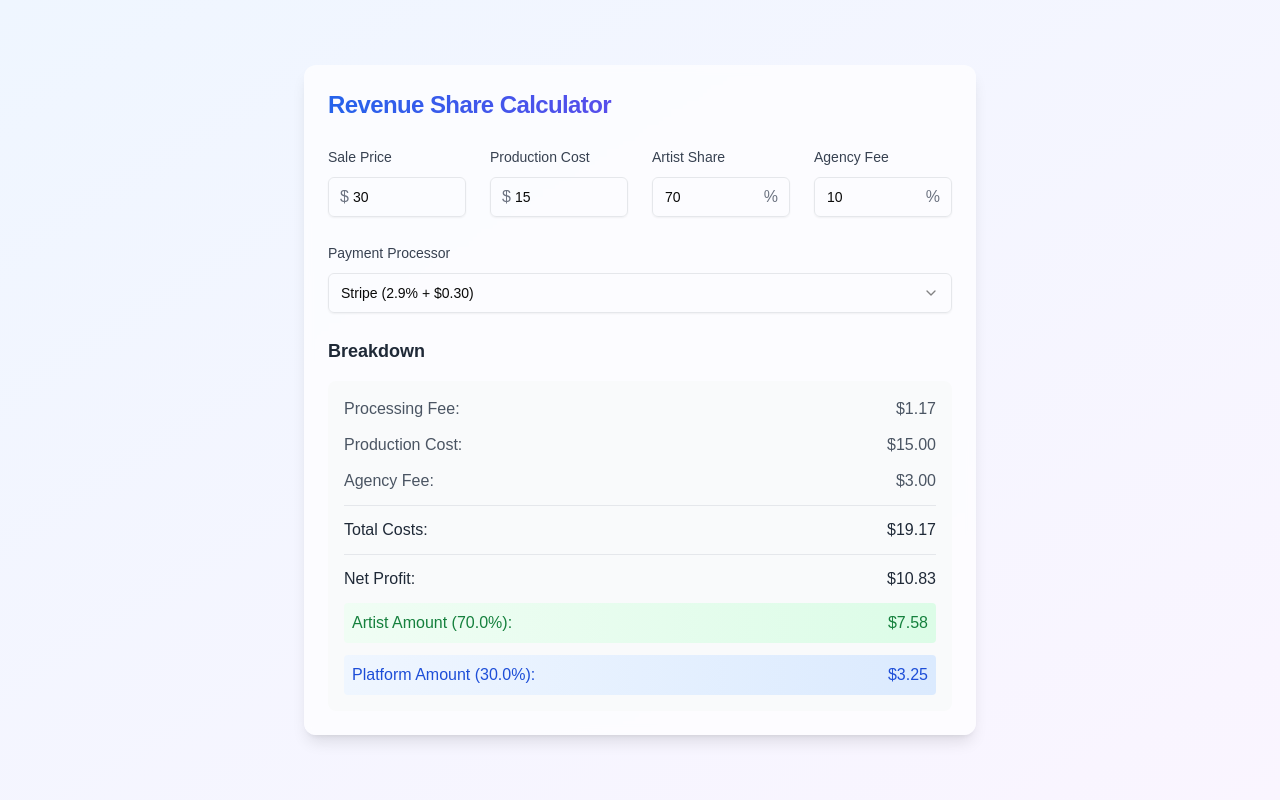
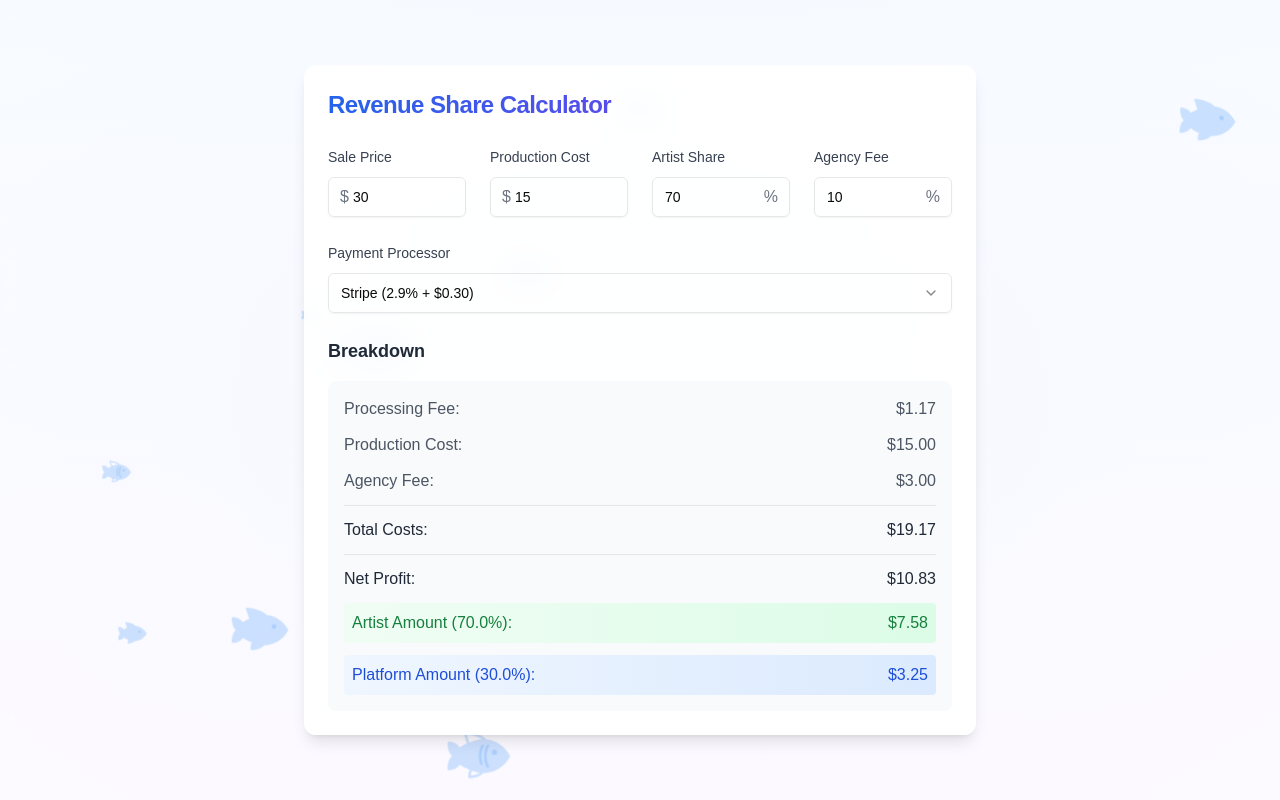
Before and after one commit to sphereboy/revenue-calculator, a Next.js app: page / in a window 1280 px wide. Built offline with nearby package versions, Linux system fonts and the light colour scheme.

Commit message:
Added framer-motion dependency and updated page layout with UnderwaterBackground component; improved styling of RevenueCalculator card.

```diff
--- a/package.json
+++ b/package.json
@@ -14,6 +14,7 @@
     "autoprefixer": "^10.4.20",
     "class-variance-authority": "^0.7.1",
     "clsx": "^2.1.1",
+    "framer-motion": "^11.12.0",
     "lucide-react": "^0.464.0",
     "next": "15.0.3",
     "react": "19.0.0-rc-66855b96-20241106",
--- a/src/app/page.tsx
+++ b/src/app/page.tsx
@@ -1,9 +1,13 @@
 import RevenueCalculator from "@/components/revenue-calculator-interactive";
+import UnderwaterBackground from "@/components/underwater-background";
 
 export default function Home() {
   return (
-    <main className="min-h-screen w-full flex items-center justify-center p-4 bg-gradient-to-br from-blue-50 to-purple-50">
-      <RevenueCalculator />
-    </main>
+    <div className="relative w-screen h-screen overflow-hidden">
+      <UnderwaterBackground />
+      <main className="relative h-full w-full flex items-center justify-center p-4 z-10">
+        <RevenueCalculator />
+      </main>
+    </div>
   );
 }
--- a/src/components/revenue-calculator-interactive.tsx
+++ b/src/components/revenue-calculator-interactive.tsx
@@ -64,7 +64,7 @@ const RevenueCalculator = () => {
   };
 
   return (
-    <Card className="w-full max-w-2xl shadow-lg border-0 bg-white/70 backdrop-blur-sm">
+    <Card className="w-full max-w-2xl shadow-lg border-0 bg-white/90 backdrop-blur-md">
       <CardHeader className="space-y-1">
         <CardTitle className="text-2xl font-bold bg-gradient-to-r from-blue-600 to-purple-600 bg-clip-text text-transparent">
           Revenue Share Calculator
--- /dev/null
+++ b/src/components/underwater-background.tsx
@@ -0,0 +1,192 @@
+"use client";
+
+import { useEffect, useState } from "react";
+import { motion, AnimatePresence } from "framer-motion";
+
+type Fish = {
+  id: number;
+  x: number;
+  y: number;
+  scale: number;
+  speed: number;
+  delay: number;
+  type: "fish1" | "fish2" | "fish3";
+  verticalOffset: number;
+  rotationOffset: number;
+  amplitude: number;
+};
+
+const FishSvg = ({ type }: { type: Fish["type"] }) => {
+  const fishTypes = {
+    fish1: (
+      <g>
+        <path
+          d="M510.646,261.469C468.003,185.134,397.9,138.456,315.733,129.806c-41.195-52.03-170.456-65.211-176.035-65.754 c-3.635-0.375-7.292,1.208-9.521,4.167c-2.24,2.938-2.792,6.833-1.458,10.281c12.673,32.896,25.656,70.313,29.092,85.621 c-23.473,10.741-43.99,22.163-57.217,31.681c-28.688-45.896-87.25-46.469-89.927-46.469C4.771,149.333,0,154.104,0,160 c0,61.802,21.542,92.823,35.948,106.667C21.542,280.51,0,311.531,0,373.333C0,379.229,4.771,384,10.667,384 c2.677,0,61.24-0.573,89.927-46.469c17.573,12.646,47.957,28.637,81.159,41.931c-7.337,11.867-11.086,30.742-11.086,57.871 c0,5.896,4.771,10.667,10.667,10.667c3.172,0,75.708-0.629,111.832-43.003c91.87-1.775,170.978-49.891,217.48-133.133 C512.448,268.635,512.448,264.698,510.646,261.469z M154.906,87.417c35.841,5.188,94.682,17.952,127.934,40.799 c-30.66,1.198-69.78,12.79-105.243,27.336C172.875,136.802,162.398,107.509,154.906,87.417z M192.25,426.052 c1.421-29.671,8.267-37.254,10.186-38.806c20.786,7.296,41.846,13.094,60.969,16.004 C240.266,419.531,208.723,424.598,192.25,426.052z"
+          fill="currentColor"
+        />
+        <path
+          d="M320,266.666c0-49.083,19.365-79.146,19.563-79.448c3.229-4.917,1.875-11.521-3.021-14.771 c-4.896-3.229-11.5-1.906-14.75,2.969c-0.948,1.417-23.125,35.333-23.125,91.25c0,55.917,22.177,89.833,23.125,91.25 c2.052,3.083,5.438,4.75,8.885,4.75c2.031,0,4.083-0.583,5.906-1.792c4.906-3.271,6.229-9.885,2.958-14.792 C339.344,345.792,320,316.198,320,266.666z"
+          fill="currentColor"
+        />
+        <path
+          d="M293.875,172.448c-4.906-3.229-11.49-1.906-14.75,2.969C278.177,176.833,256,210.75,256,266.666 c0,29.865,6.437,53.333,11.844,67.76c1.604,4.281,5.667,6.927,9.99,6.927c1.24,0,2.51-0.219,3.74-0.677 c5.521-2.063,8.313-8.208,6.25-13.729c-4.781-12.781-10.49-33.615-10.49-60.281c0-49.083,19.365-79.146,19.563-79.448 C300.125,182.302,298.771,175.698,293.875,172.448z"
+          fill="currentColor"
+        />
+        <circle cx="383.999" cy="234.665" r="21.333" fill="currentColor" />
+      </g>
+    ),
+    fish2: (
+      <g transform="scale(-0.8, 0.8)">
+        <path
+          d="M510.646,261.469C468.003,185.134,397.9,138.456,315.733,129.806c-41.195-52.03-170.456-65.211-176.035-65.754 c-3.635-0.375-7.292,1.208-9.521,4.167c-2.24,2.938-2.792,6.833-1.458,10.281c12.673,32.896,25.656,70.313,29.092,85.621 c-23.473,10.741-43.99,22.163-57.217,31.681c-28.688-45.896-87.25-46.469-89.927-46.469C4.771,149.333,0,154.104,0,160 c0,61.802,21.542,92.823,35.948,106.667C21.542,280.51,0,311.531,0,373.333C0,379.229,4.771,384,10.667,384 c2.677,0,61.24-0.573,89.927-46.469c17.573,12.646,47.957,28.637,81.159,41.931c-7.337,11.867-11.086,30.742-11.086,57.871 c0,5.896,4.771,10.667,10.667,10.667c3.172,0,75.708-0.629,111.832-43.003c91.87-1.775,170.978-49.891,217.48-133.133 C512.448,268.635,512.448,264.698,510.646,261.469z"
+          fill="currentColor"
+        />
+        <circle cx="383.999" cy="234.665" r="21.333" fill="currentColor" />
+      </g>
+    ),
+    fish3: (
+      <g transform="scale(0.6, 0.6)">
+        <path
+          d="M510.646,261.469C468.003,185.134,397.9,138.456,315.733,129.806c-41.195-52.03-170.456-65.211-176.035-65.754 c-3.635-0.375-7.292,1.208-9.521,4.167c-2.24,2.938-2.792,6.833-1.458,10.281c12.673,32.896,25.656,70.313,29.092,85.621 c-23.473,10.741-43.99,22.163-57.217,31.681c-28.688-45.896-87.25-46.469-89.927-46.469C4.771,149.333,0,154.104,0,160 c0,61.802,21.542,92.823,35.948,106.667C21.542,280.51,0,311.531,0,373.333C0,379.229,4.771,384,10.667,384 c2.677,0,61.24-0.573,89.927-46.469c17.573,12.646,47.957,28.637,81.159,41.931c-7.337,11.867-11.086,30.742-11.086,57.871 c0,5.896,4.771,10.667,10.667,10.667c3.172,0,75.708-0.629,111.832-43.003c91.87-1.775,170.978-49.891,217.48-133.133 C512.448,268.635,512.448,264.698,510.646,261.469z"
+          fill="currentColor"
+        />
+        <circle cx="383.999" cy="234.665" r="21.333" fill="currentColor" />
+      </g>
+    ),
+  };
+
+  return fishTypes[type];
+};
+
+const UnderwaterBackground = () => {
+  const [mounted, setMounted] = useState(false);
+  const [fishes, setFishes] = useState<Fish[]>([]);
+
+  useEffect(() => {
+    const generateFishes = () => {
+      const newFishes: Fish[] = [];
+      const fishTypes: Fish["type"][] = ["fish1", "fish2", "fish3"];
+
+      for (let i = 0; i < 15; i++) {
+        newFishes.push({
+          id: i,
+          x: Math.random() * 100,
+          y: Math.random() * 100,
+          scale: 0.5 + Math.random() * 1.5,
+          speed: 20 + Math.random() * 40,
+          delay: Math.random() * -20,
+          type: fishTypes[Math.floor(Math.random() * fishTypes.length)],
+          verticalOffset: Math.random() * 4,
+          rotationOffset: Math.random() * 4,
+          amplitude: 1 + Math.random() * 2,
+        });
+      }
+      setFishes(newFishes);
+    };
+
+    generateFishes();
+    setMounted(true);
+  }, []);
+
+  if (!mounted) return null;
+
+  return (
+    <div className="absolute inset-0 overflow-hidden">
+      {/* Background gradients */}
+      <div className="absolute inset-0 bg-gradient-to-b from-blue-50/50 to-purple-50/50" />
+      <div className="absolute inset-0 bg-[radial-gradient(ellipse_at_center,_var(--tw-gradient-stops))] from-blue-100/20 via-blue-50/10 to-transparent" />
+
+      {/* Bubbles */}
+      <AnimatePresence>
+        {mounted && (
+          <div className="absolute inset-0">
+            {[...Array(20)].map((_, i) => {
+              const randomX = `${Math.random() * 100}%`;
+              const randomScale = 0.5 + Math.random() * 1;
+              const randomDuration = 10 + Math.random() * 20;
+              const randomDelay = Math.random() * -30;
+
+              return (
+                <motion.div
+                  key={`bubble-${i}`}
+                  className="absolute w-2 h-2 bg-white/20 rounded-full"
+                  initial={{ x: randomX, y: "100vh", scale: randomScale }}
+                  animate={{
+                    y: "-20vh",
+                    transition: {
+                      duration: randomDuration,
+                      repeat: Infinity,
+                      delay: randomDelay,
+                    },
+                  }}
+                />
+              );
+            })}
+          </div>
+        )}
+      </AnimatePresence>
+
+      {/* Fish */}
+      <AnimatePresence>
+        {mounted &&
+          fishes.map((fish) => (
+            <motion.div
+              key={fish.id}
+              className="absolute"
+              style={{
+                width: 0,
+                height: 0,
+              }}
+              initial={{ x: "-10vw", y: `${fish.y}vh` }}
+              animate={{
+                x: "110vw",
+                y: [
+                  `${fish.y}vh`,
+                  `${fish.y + fish.amplitude}vh`,
+                  `${fish.y - fish.amplitude}vh`,
+                  `${fish.y}vh`,
+                ],
+                transition: {
+                  x: {
+                    duration: fish.speed,
+                    repeat: Infinity,
+                    ease: "linear",
+                    delay: fish.delay,
+                  },
+                  y: {
+                    duration: 4,
+                    repeat: Infinity,
+                    ease: "easeInOut",
+                    times: [0, 0.33, 0.66, 1],
+                    delay: fish.verticalOffset,
+                  },
+                },
+              }}
+            >
+              <motion.svg
+                width={48 * fish.scale}
+                height={48 * fish.scale}
+                viewBox="0 0 512 512"
+                className="text-blue-400/30"
+                initial={{ rotate: 0 }}
+                animate={{
+                  rotate: [0, -2, 2, 0],
+                }}
+                transition={{
+                  duration: 4,
+                  repeat: Infinity,
+                  ease: "easeInOut",
+                  times: [0, 0.33, 0.66, 1],
+                  delay: fish.rotationOffset,
+                }}
+              >
+                <FishSvg type={fish.type} />
+              </motion.svg>
+            </motion.div>
+          ))}
+      </AnimatePresence>
+    </div>
+  );
+};
+
+export default UnderwaterBackground;
```
Also changed, not shown: 1 other file (tests, documents, lock files or other folders).
